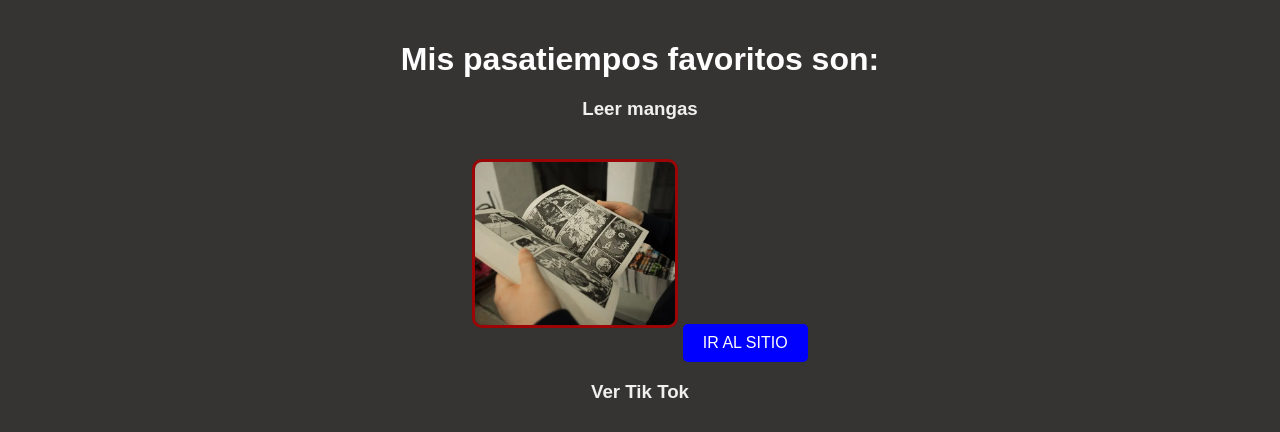
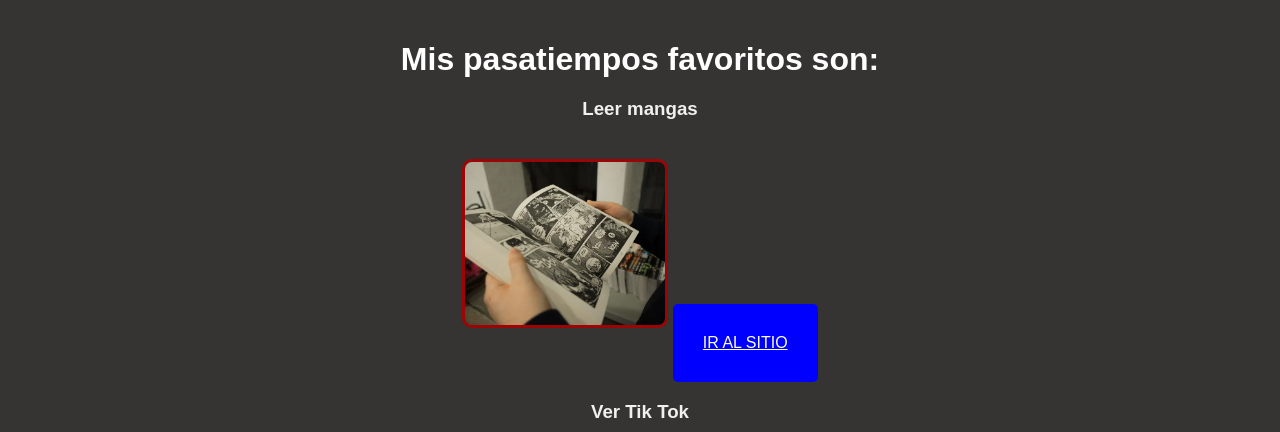
Before and after one commit to Estefy2318/Curriculum, a plain HTML site: page index.html in a window 1280 px wide. Shown: the part 975-1407 px from the top of the page. Drawn offline with Linux system fonts and the light colour scheme.

Commit message:
Update style.css

```diff
--- a/style.css
+++ b/style.css
@@ -50,10 +50,9 @@ main img {
 }
 .boton {
   display: inline-block;
-  padding: 10px 20px;
+  padding: 30px 30px;
   background-color: blue;
   color: white;
-  text-decoration: none;
   border-radius: 5px;
   text-align: center;
 }
```
